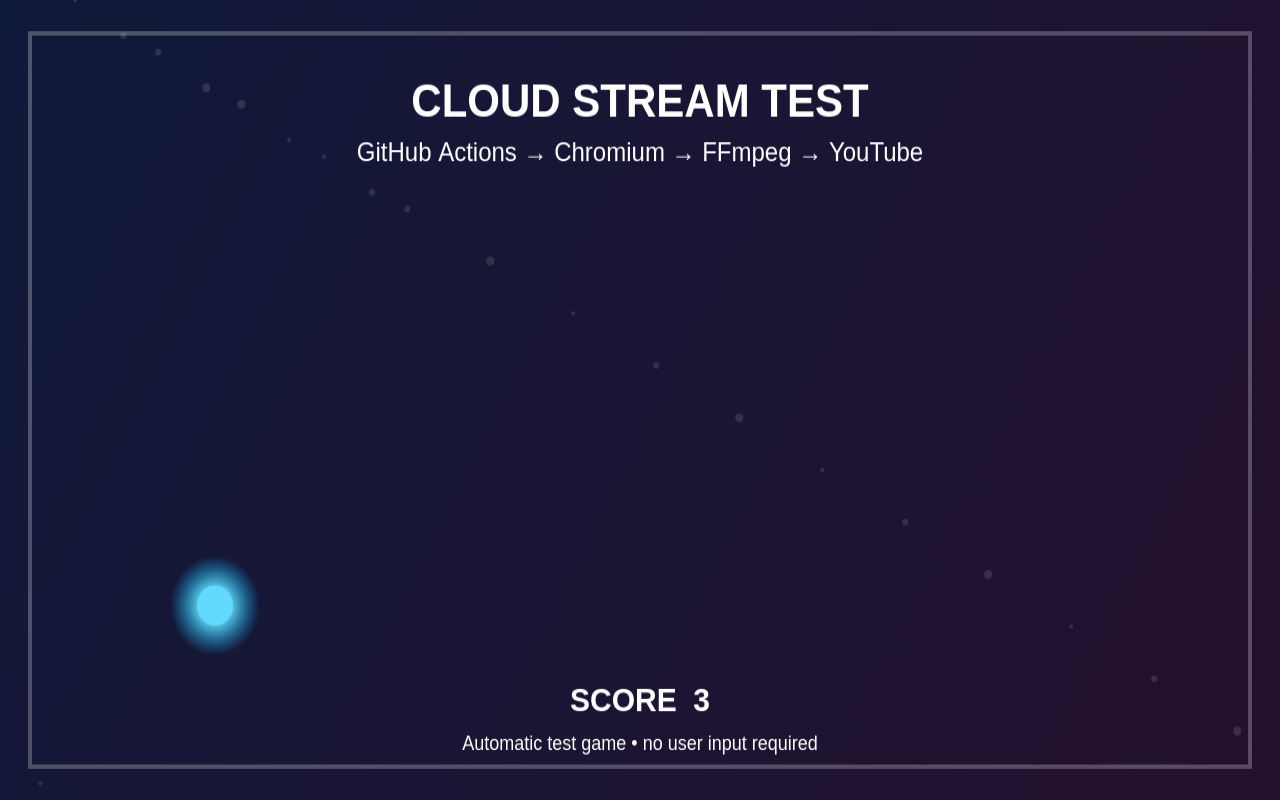
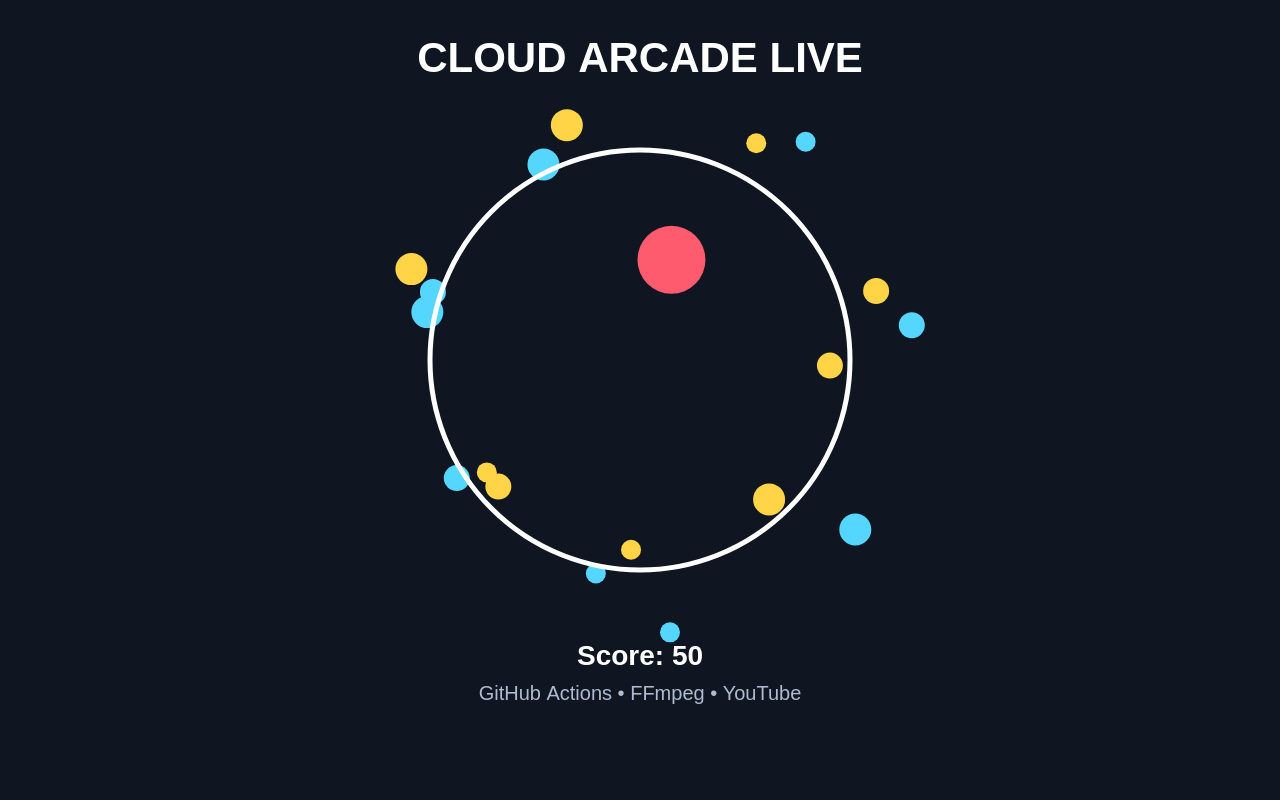
Before and after one commit to Gojozz/cloud-stream-test-game, a plain HTML site: page index.html in a window 1280 px wide. Drawn offline with Linux system fonts and the light colour scheme.

Commit message:
Add GitHub YouTube live game

```diff
--- a/index.html
+++ b/index.html
@@ -1,52 +1,18 @@
 <!doctype html>
-<html lang="en">
-<head>
-<meta charset="utf-8">
-<meta name="viewport" content="width=device-width,initial-scale=1">
-<title>Cloud Stream Test</title>
-<style>
-html,body{margin:0;width:100%;height:100%;overflow:hidden;background:#111;font-family:Arial,sans-serif}
-canvas{display:block;width:100vw;height:100vh}
-</style>
-</head>
-<body>
-<canvas id="game" width="1280" height="720"></canvas>
+<html><head><meta charset="utf-8"><title>Cloud Arcade Live</title>
+<style>html,body{margin:0;overflow:hidden;background:#101522}canvas{display:block;width:1280px;height:720px}</style>
+</head><body><canvas id="g" width="1280" height="720"></canvas>
 <script>
-const c=document.getElementById("game"),ctx=c.getContext("2d");
-let x=180,y=360,vx=7,vy=5,score=0,t=0;
-function draw(){
-  t++;
-  x+=vx;y+=vy;
-  if(x<35||x>1245){vx*=-1;score++}
-  if(y<35||y>685){vy*=-1;score++}
-
-  let g=ctx.createLinearGradient(0,0,1280,720);
-  g.addColorStop(0,"#101a3a");g.addColorStop(1,"#24102e");
-  ctx.fillStyle=g;ctx.fillRect(0,0,1280,720);
-
-  for(let i=0;i<20;i++){
-    let sx=(i*83+t*.25)%1280, sy=(i*47)%720;
-    ctx.fillStyle="rgba(255,255,255,.12)";
-    ctx.beginPath();ctx.arc(sx,sy,2+(i%3),0,Math.PI*2);ctx.fill();
-  }
-
-  ctx.strokeStyle="rgba(255,255,255,.25)";
-  ctx.lineWidth=4;ctx.strokeRect(30,30,1220,660);
-
-  let glow=ctx.createRadialGradient(x,y,2,x,y,45);
-  glow.addColorStop(0,"white");glow.addColorStop(.25,"#72e6ff");glow.addColorStop(1,"rgba(0,180,255,0)");
-  ctx.fillStyle=glow;ctx.beginPath();ctx.arc(x,y,45,0,Math.PI*2);ctx.fill();
-
-  ctx.fillStyle="#62d9ff";ctx.beginPath();ctx.arc(x,y,18,0,Math.PI*2);ctx.fill();
-
-  ctx.fillStyle="white";ctx.textAlign="center";
-  ctx.font="bold 42px Arial";ctx.fillText("CLOUD STREAM TEST",640,105);
-  ctx.font="24px Arial";ctx.fillText("GitHub Actions → Chromium → FFmpeg → YouTube",640,145);
-  ctx.font="bold 30px Arial";ctx.fillText("SCORE  "+score,640,640);
-  ctx.font="18px Arial";ctx.fillText("Automatic test game • no user input required",640,675);
-  requestAnimationFrame(draw);
-}
-draw();
-</script>
-</body>
-</html>
+const c=document.getElementById('g'),x=c.getContext('2d');let t=0;
+const b=[...Array(18)].map((_,i)=>({a:i*Math.PI*2/18,r:190+(i%4)*28,s:.5+i%5*.12}));
+function f(){t+=1/60;x.fillStyle='#101522';x.fillRect(0,0,1280,720);
+b.forEach((q,i)=>{let a=q.a+t*q.s,px=640+Math.cos(a)*q.r,py=360+Math.sin(a)*q.r;
+x.beginPath();x.arc(px,py,10+(i%3)*3,0,7);x.fillStyle=i%2?'#55d6ff':'#ffd447';x.fill()});
+x.beginPath();x.arc(640,360,210,0,7);x.strokeStyle='#fff';x.lineWidth=5;x.stroke();
+let a=t,px=640+Math.cos(a)*105,py=360+Math.sin(a)*105;
+x.beginPath();x.arc(px,py,34,0,7);x.fillStyle='#ff5b6e';x.fill();
+x.fillStyle='#fff';x.font='bold 42px Arial';x.textAlign='center';x.fillText('CLOUD ARCADE LIVE',640,72);
+x.font='bold 28px Arial';x.fillText('Score: '+Math.floor(t*10),640,665);
+x.font='20px Arial';x.fillStyle='#aebbd0';x.fillText('GitHub Actions • FFmpeg • YouTube',640,700);
+requestAnimationFrame(f)}f();
+</script></body></html>
```
Also changed, not shown: .github/workflows/live.yml (added), README.md.
